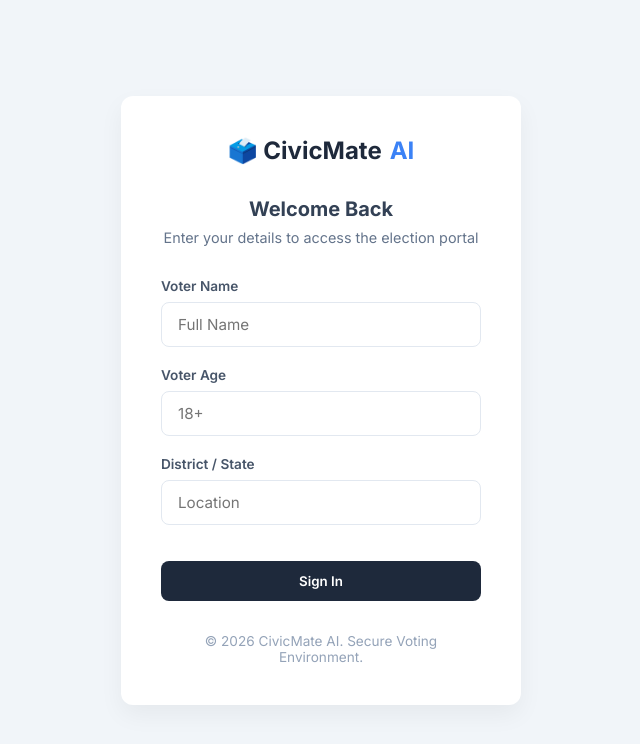
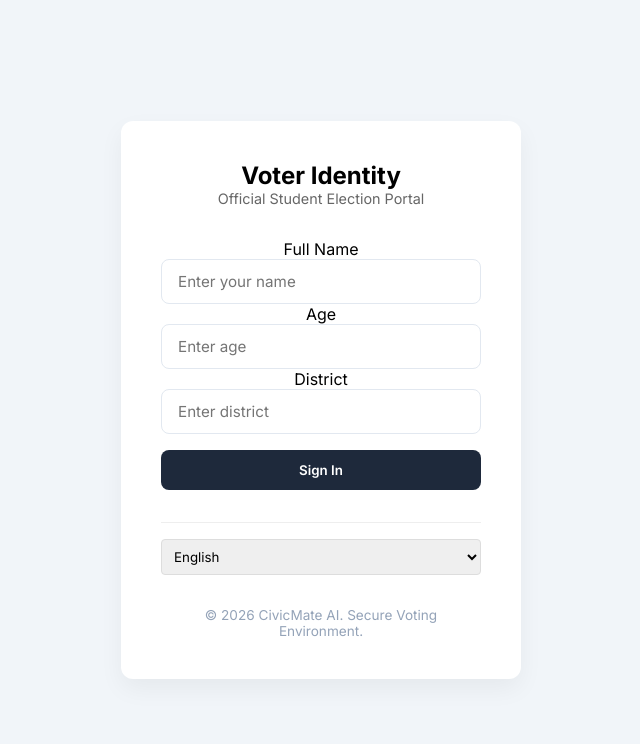
Before and after one commit to pradnya1212/Smart-Election-Assistant, a Flask app: page / in a window 1280 px wide. Shown: the top 744 px of the page, without its empty margins (319-959 px from the left). Run offline with Flask 3, Linux system fonts and the light colour scheme.

Commit message:
Final Localization Sweep: Achieved Zero-English state for all pages (including Login and Input Placeholders)

```diff
--- a/vote_ai/templates/categories.html
+++ b/vote_ai/templates/categories.html
@@ -5,7 +5,7 @@
     <div class="section-card">
         <h3 style="margin-bottom: 1.5rem; color: #334155;" data-i18n="cat_form">Category Form</h3>
         <label style="display: block; font-size: 0.85rem; margin-bottom: 0.5rem; color: #666;" data-i18n="cat_name">Category Name</label>
-        <input type="text" id="catName" class="input-field" placeholder="Enter Category">
+        <input type="text" id="catName" class="input-field" data-i18n="[placeholder]ph_cat" placeholder="Enter Category">
         <div style="display: flex; gap: 1rem;">
             <button class="btn-primary" style="flex: 1;" onclick="saveCategory()" data-i18n="save">Save</button>
             <button style="flex: 1; background: #6c757d; color: white; border: none; border-radius: 4px; cursor: pointer;" onclick="document.getElementById('catName').value=''" data-i18n="cancel">Cancel</button>
--- a/vote_ai/templates/home.html
+++ b/vote_ai/templates/home.html
@@ -31,25 +31,30 @@
 <body>
 
     <div class="login-card">
-        <div class="logo">🗳️ CivicMate <span>AI</span></div>
-        <h1>Welcome Back</h1>
-        <p>Enter your details to access the election portal</p>
+        <h2 data-i18n="login_title">Voter Identity</h2>
+        <p style="text-align: center; color: #666; margin-bottom: 2rem;" data-i18n="login_sub">Official Student Election Portal</p>
 
-        <form onsubmit="handleLogin(event)">
-            <div class="form-group">
-                <label>Voter Name</label>
-                <input type="text" id="name" class="input-field" placeholder="Full Name" required>
-            </div>
-            <div class="form-group">
-                <label>Voter Age</label>
-                <input type="number" id="age" class="input-field" placeholder="18+" required>
-            </div>
-            <div class="form-group">
-                <label>District / State</label>
-                <input type="text" id="state" class="input-field" placeholder="Location" required>
-            </div>
-            <button type="submit" class="btn">Sign In</button>
+        <form id="loginForm" onsubmit="handleLogin(event)">
+            <label data-i18n="full_name">Full Name</label>
+            <input type="text" id="name" class="input-field" data-i18n="ph_name" placeholder="Enter your name" required>
+
+            <label data-i18n="age">Age</label>
+            <input type="number" id="age" class="input-field" data-i18n="ph_age" placeholder="Enter age" required>
+
+            <label data-i18n="district">District</label>
+            <input type="text" id="state" class="input-field" data-i18n="ph_district" placeholder="Enter district" required>
+
+            <button type="submit" class="btn" data-i18n="signin">Sign In</button>
         </form>
+
+        <div style="margin-top: 2rem; border-top: 1px solid #eee; padding-top: 1rem;">
+            <select id="loginLang" style="width: 100%; padding: 0.5rem; border-radius: 4px; border: 1px solid #ddd;" onchange="changeLang(this.value)">
+                <option value="English">English</option>
+                <option value="Hindi">Hindi</option>
+                <option value="Marathi">Marathi</option>
+                <option value="Bengali">Bengali</option>
+            </select>
+        </div>
 
         <div class="footer">
             &copy; 2026 CivicMate AI. Secure Voting Environment.
@@ -57,6 +62,31 @@
     </div>
 
     <script>
+        const translations = {
+            "English": { "login_title": "Voter Identity", "login_sub": "Official Student Election Portal", "full_name": "Full Name", "age": "Age", "district": "District", "signin": "Sign In", "ph_name": "Enter your name", "ph_age": "Enter age", "ph_district": "Enter district" },
+            "Marathi": { "login_title": "मतदार ओळख", "login_sub": "अधिकृत विद्यार्थी निवडणूक पोर्टल", "full_name": "पूर्ण नाव", "age": "वय", "district": "जिल्हा", "signin": "प्रवेश करा", "ph_name": "तुमचे नाव टाका", "ph_age": "वय टाका", "ph_district": "जिल्हा टाका" },
+            "Hindi": { "login_title": "मतदाता पहचान", "login_sub": "आधिकारिक छात्र चुनाव पोर्टल", "full_name": "पूरा नाम", "age": "आयु", "district": "ज़िला", "signin": "प्रवेश करें", "ph_name": "अपना नाम दर्ज करें", "ph_age": "आयु दर्ज करें", "ph_district": "ज़िला दर्ज करें" },
+            "Bengali": { "login_title": "ভোটার পরিচয়", "login_sub": "অফিসিয়াল ছাত্র নির্বাচন পোর্টাল", "full_name": "পুরো নাম", "age": "বয়স", "district": "জেলা", "signin": "প্রবেশ করুন", "ph_name": "আপনার নাম লিখুন", "ph_age": "বয়স লিখুন", "ph_district": "জেলা লিখুন" }
+        };
+
+        function changeLang(lang) {
+            localStorage.setItem('lang', lang);
+            const dict = translations[lang];
+            document.querySelectorAll("[data-i18n]").forEach(el => {
+                const key = el.getAttribute("data-i18n");
+                if (dict[key]) {
+                    if (el.tagName === "INPUT") el.placeholder = dict[key];
+                    else el.innerText = dict[key];
+                }
+            });
+        }
+
+        window.onload = () => {
+            const saved = localStorage.getItem('lang') || 'English';
+            document.getElementById('loginLang').value = saved;
+            changeLang(saved);
+        };
+
         async function handleLogin(e) {
             e.preventDefault();
             const user = {
```
Also changed, not shown: vote_ai/templates/base.html (+11 -4 lines).
